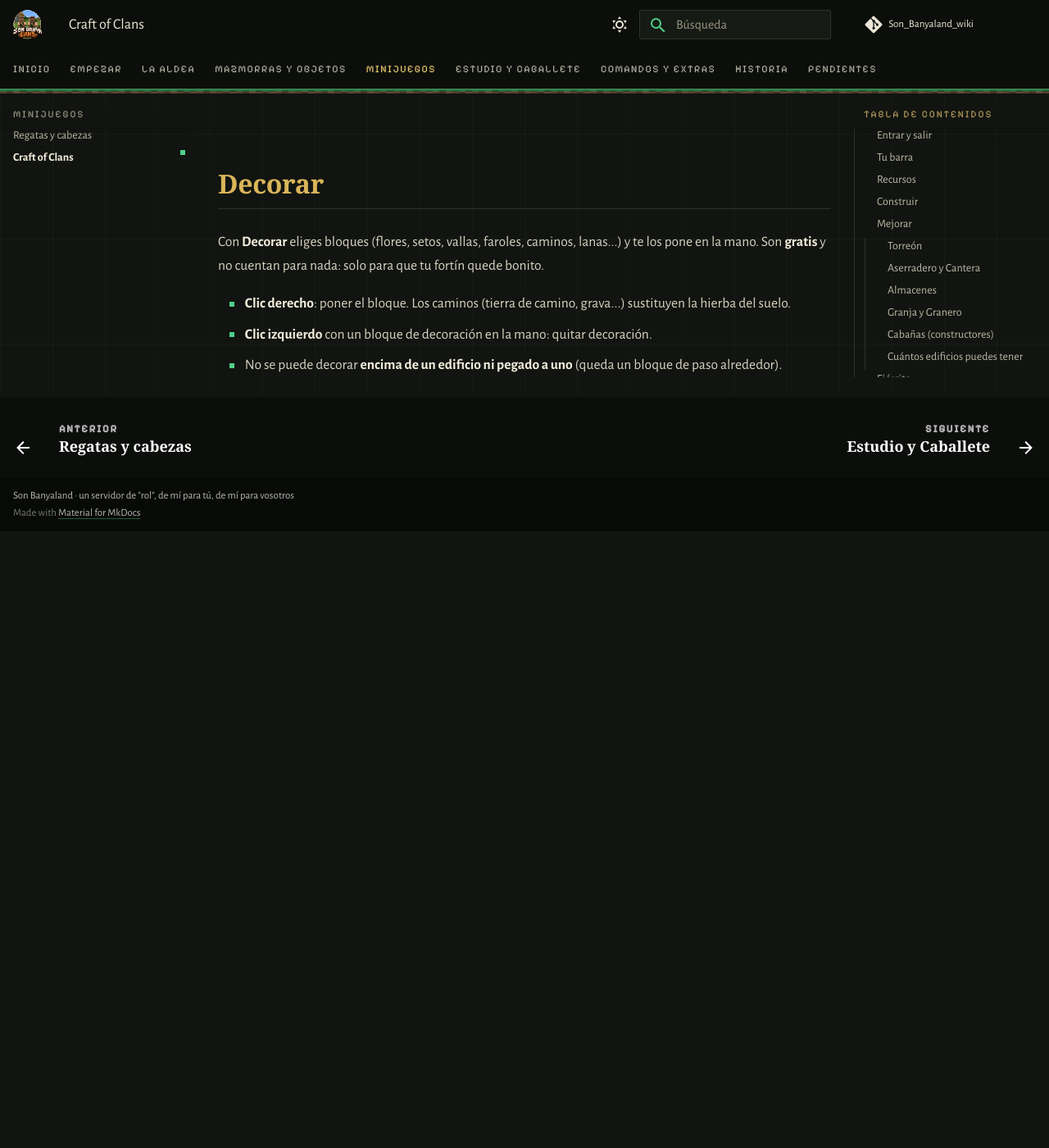
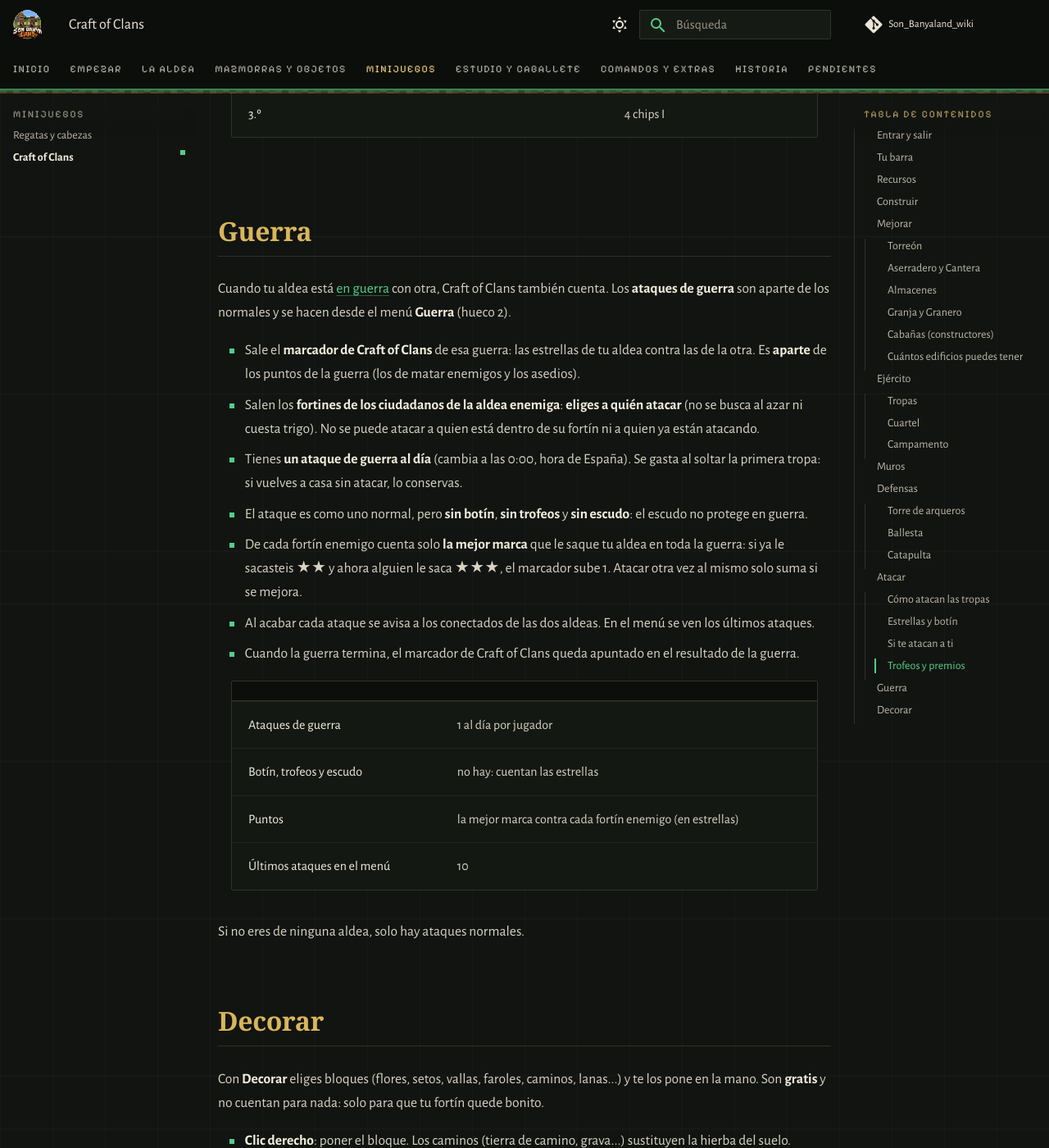
Before and after one commit to PigPilgrim/Son_Banyaland_wiki, an MkDocs documentation site: the page built from docs/clanes.md, in a window 1280 px wide and 1400 px high, scrolled down 17436 px. Shown: the whole window at 82% size. Built offline with MkDocs 1.6.1 and Material for MkDocs 9.7.7, drawn with Linux system fonts in a browser that asks for light colours; some web fonts are replaced; comment, search, counter and statistics services are not loaded; before the commit the page ends 18084 px from its top, so only the background shows below that; some of the changed text lies outside the part shown.

Commit message:
Craft of Clans: ataques de guerra (menú aparte, uno al día, marcador de estrellas propio)
Co-Authored-By: Claude Opus 5.5 <noreply@anthropic.com>

```diff
--- /dev/null
+++ b/docs/_generado/clanes_guerra.md
@@ -0,0 +1,6 @@
+|  |  |
+|---|---|
+| Ataques de guerra | 1 al día por jugador |
+| Botín, trofeos y escudo | no hay: cuentan las estrellas |
+| Puntos | la mejor marca contra cada fortín enemigo (en estrellas) |
+| Últimos ataques en el menú | 10 |
--- a/docs/clanes.md
+++ b/docs/clanes.md
@@ -23,6 +23,7 @@ La primera vez que entras te dan una **parcela de 48×48** con una valla alreded
 | Hueco | Objeto | Para qué |
 |---|---|---|
 | 1 | **Atacar** | Buscar un fortín para [atacar](#atacar) |
+| 2 | **Guerra** | Los [ataques de guerra](#guerra), cuando tu aldea está en guerra |
 | 3 | **Plano** | Construir un edificio nuevo |
 | 4 | **Decorar** | Bloques de decoración |
 | 5 | **Mi fortín** | Tus recursos, tus constructores, tu **ejército**, tus **trofeos**, tu **registro** de ataques, la semana y **Recoger todo** |
@@ -214,6 +215,27 @@ demás premios de minijuegos. Es lo único de Craft of Clans que sale al juego n
 
 --8<-- "_generado/clanes_premios.md"
 
+## Guerra
+
+Cuando tu aldea está [en guerra](guerra.md#la-guerra-entre-aldeas) con otra, Craft of Clans también cuenta. Los
+**ataques de guerra** son aparte de los normales y se hacen desde el menú **Guerra** (hueco 2).
+
+- Sale el **marcador de Craft of Clans** de esa guerra: las estrellas de tu aldea contra las de la otra. Es **aparte**
+  de los puntos de la guerra (los de matar enemigos y los asedios).
+- Salen los **fortines de los ciudadanos de la aldea enemiga**: **eliges a quién atacar** (no se busca al azar ni
+  cuesta trigo). No se puede atacar a quien está dentro de su fortín ni a quien ya están atacando.
+- Tienes **un ataque de guerra al día** (cambia a las 0:00, hora de España). Se gasta al soltar la primera tropa: si
+  vuelves a casa sin atacar, lo conservas.
+- El ataque es como uno normal, pero **sin botín**, **sin trofeos** y **sin escudo**: el escudo no protege en guerra.
+- De cada fortín enemigo cuenta solo **la mejor marca** que le saque tu aldea en toda la guerra: si ya le sacasteis
+  ★★ y ahora alguien le saca ★★★, el marcador sube 1. Atacar otra vez al mismo solo suma si se mejora.
+- Al acabar cada ataque se avisa a los conectados de las dos aldeas. En el menú se ven los últimos ataques.
+- Cuando la guerra termina, el marcador de Craft of Clans queda apuntado en el resultado de la guerra.
+
+--8<-- "_generado/clanes_guerra.md"
+
+Si no eres de ninguna aldea, solo hay ataques normales.
+
 ## Decorar
 
 Con **Decorar** eliges bloques (flores, setos, vallas, faroles, caminos, lanas...) y te los pone en la mano. Son
--- a/docs/guerra.md
+++ b/docs/guerra.md
@@ -59,6 +59,8 @@ Es **gratis**. Se avisa a los vecinos de las dos aldeas, y desde ese momento:
 - **Morir a manos de un enemigo no te hace perder nada**: ni el inventario ni la experiencia.
 - **No se puede romper ni poner bloques dentro de la aldea enemiga** (en toda su zona segura). Las casas están a
   salvo: la guerra es entre personas.
+- También se lucha en [Craft of Clans](clanes.md#guerra): los ataques de guerra a los fortines del enemigo llevan su
+  propio marcador de estrellas, aparte de estos puntos.
 
 --8<-- "_generado/guerra_numeros.md"
 
@@ -86,4 +88,4 @@ Quien gana se lleva **10 puntos** y **el 10 % del Tesoro** de la otra aldea (de
 - **La paz:** un Alcalde la propone y el otro la acepta (Despacho → Guerra). Nadie paga nada.
 - **Rendirse:** se acaba al momento, pero tu aldea **paga el 10 % de su Tesoro** a la otra.
 
-Al acabar, se anuncia el resultado final a las dos aldeas.
+Al acabar, se anuncia el resultado final a las dos aldeas (con el marcador de Craft of Clans, si hubo ataques).
```
Also changed, not shown: generar.py (+7 -0 lines).
